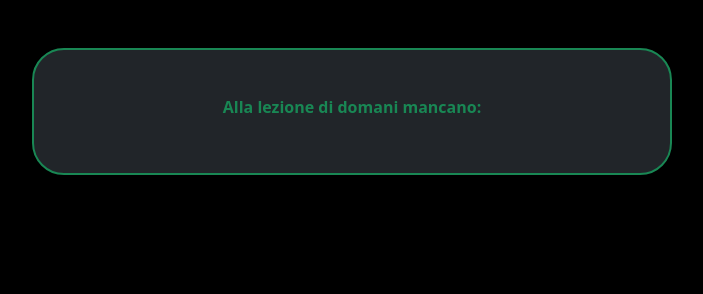
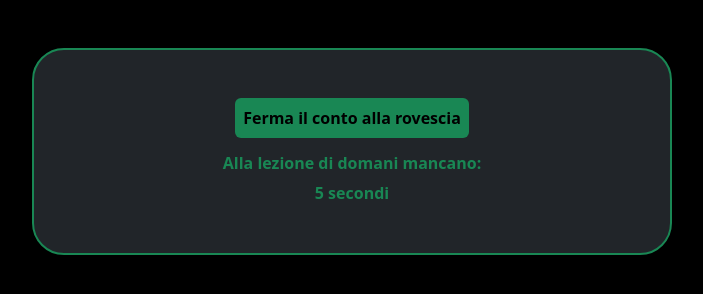
Before and after one commit to Mario-Arista/js-simon, a plain HTML site: page Index.html in a window 1280 px wide. Shown: the whole page, without its empty margins (288-991 px from the left). Drawn offline with nearby package versions, Linux system fonts and the light colour scheme.

Commit message:
copied exercise of this morning

```diff
--- a/Index.html
+++ b/Index.html
@@ -13,8 +13,13 @@
 
 <body class="bg-black">
 
-    <div id="output" class="w-50 mt-5 ms-auto me-auto text-center bg-dark p-5 border border-2 border-success rounded-5">
-        <h1 class="text-center fs-6 fw-bold text-success">Alla lezione di domani mancano:</h1>
+    <div class="w-50 mt-5 ms-auto me-auto text-center bg-dark p-5 border border-2 border-success rounded-5">
+        <input class="bg-success text-black border border-0 p-2 fw-bold rounded-2" value="Ferma il conto alla rovescia" type="button">
+        <h1 class="text-center fs-6 fw-bold text-success mt-3">Alla lezione di domani mancano:</h1>
+
+        <div id="output" class="text-center fw-bold text-success">
+
+        </div>
 
     </div>
 
--- a/js/script.js
+++ b/js/script.js
@@ -4,12 +4,40 @@ Sfruttiamo le timing functions per fare il conto alla rovescia per la correzione
 Ogni secondo il nostro countdown dovrà scalare fino alle 9:30 di lunedì mattina!
 Consigli
 Questo esercizio richiede un po' di ricerca ma anche un po' di domande che accompagnano l'uomo da tempo immemore:
-Da quante ore è composto un giorno?
-Da quanti minuti è composta un'ora?
-Da quanti secondi è composto un minuto?
-Da quanti millisecondi è composto un secondo?
+Da quante ore è composto un giorno? 24
+Da quanti minuti è composta un'ora? 60
+Da quanti secondi è composto un minuto? 60
+Da quanti millisecondi è composto un secondo? 1000
 Quanti millisecondi mi separano da domani alle 9:30?
 Esiste un oggetto JS in grado di gestire le date?
 Esistono dei metodi per trasformare una data in millisecondi?
 
 */
+
+// Dichiaro Output
+const timerElement = document.getElementById("output");
+
+// Dichiaro BOTTONE
+const buttonElement = document.querySelector("input");
+
+const clock = setInterval(countEverySecond, 1000);
+
+let seconds = 0;
+timerElement.innerText = seconds + " secondi";
+
+function countEverySecond() {
+    seconds++;
+
+    timerElement.innerText = seconds + " secondi";
+
+
+    if(seconds > 60) {
+        seconds = 0;
+    }
+
+}
+
+
+buttonElement.addEventListener("click", function() {
+    clearInterval(clock);
+});
```
